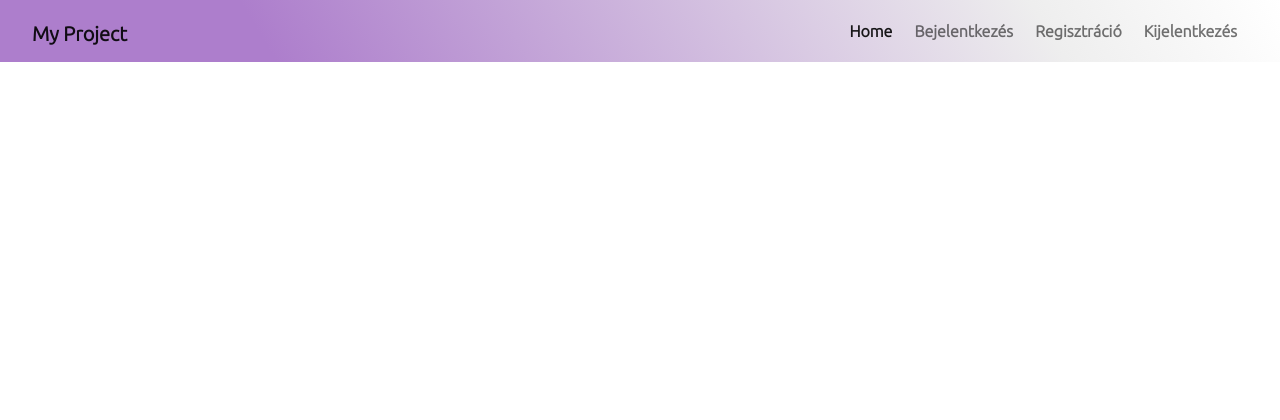
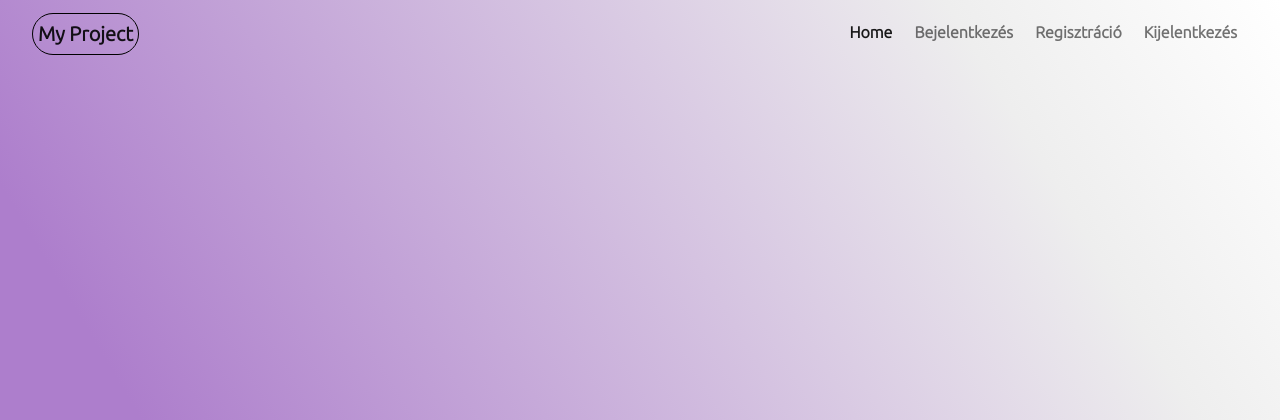
Before and after one commit to rkekesi22/My-Project, a Flask app: template website/templates/base.html in a window 1280 px wide. Shown: the top 420 px of the page. Run offline with Flask 2, Linux system fonts and the light colour scheme; the template is opened without the code that fills it, so the values that code supplies are empty.

Commit message:
Regisztrációs felület with bootstrap

```diff
--- a/website/auth.py
+++ b/website/auth.py
@@ -5,6 +5,7 @@ auth = Blueprint('auth', __name__, url_prefix='/')
 @auth.route('/login')
 def login():
     return render_template('login.html')
+    # return render_template('login.html', text="This is my webpage")
 
 @auth.route('/logout')
 def logout():
--- a/website/static/style.css
+++ b/website/static/style.css
@@ -1,19 +1,27 @@
 *{
     margin: 0;
     padding: 0;
-    font-family: 'Ubuntu', sans-serif;;
+    font-family: 'Ubuntu', sans-serif;
 }
 
-.menu-bar{
-    /* https://cssgradient.io/ */
+body{
+    background: linear-gradient(59deg, rgba(173,126,204,1) 21%, rgba(238,238,238,1) 81%, rgba(255,255,255,1) 100%);
+    background-attachment: fixed;
+}
+
+/* .menu-bar{
+    https://cssgradient.io/
     background-image: linear-gradient(59deg, rgba(173,126,204,1) 21%, rgba(238,238,238,1) 81%, rgba(255,255,255,1) 100%);
-}
+} */
 
 .navbar-brand{
     font-size: 16px;
     font-weight: bold;
     margin-top: 5px;
     margin-left: 20px;
+    padding: 5px;
+    border: 1px solid black;
+    border-radius: 50px 50px 50px 50px;
 
 }
 
--- /dev/null
+++ b/website/static/style_for_signup.css
@@ -0,0 +1,28 @@
+.signup-form{
+    width: 600px;
+    margin: 40px auto;
+}
+
+.signup-form form{
+    background: #fff;
+    border-radius: 10px;
+    margin-bottom: 15px;
+    box-shadow: 12px 15px 5px rgba(0,0,0, 0.5);
+    padding: 50px;
+    color: rgb(121, 121, 121);
+}
+
+.signup-form .form-group{
+    margin-bottom: 20px;
+}
+
+.signup-form .btn{
+    background: #eeeeee;
+    border:none;
+    /* min-width: 140px; */
+}
+
+.signup-form .btn:hover, .signup-form .btn:focus{
+    background: #ad7ecc !important;
+    transition-duration: 0.5s;
+}
--- a/website/templates/base.html
+++ b/website/templates/base.html
@@ -6,13 +6,17 @@
     <meta name="viewport" content="width=device-width, initial-scale=1.0">
 
     <link rel="stylesheet" href="./static/style.css">
+    <link rel="stylesheet" href="./static/style_for_signup.css">
+
     <!-- Bootstrap használata -->
     <link href="https://cdn.jsdelivr.net/npm/bootstrap@5.1.1/dist/css/bootstrap.min.css" rel="stylesheet" integrity="sha384-F3w7mX95PdgyTmZZMECAngseQB83DfGTowi0iMjiWaeVhAn4FJkqJByhZMI3AhiU" crossorigin="anonymous">
+
     <!-- Betűtípus beállítása -->
     <!-- https://fonts.google.com/specimen/Ubuntu#standard-styles -->
     <link href="https://fonts.googleapis.com/css2?family=Poppins:wght@100&family=Ubuntu:wght@300&display=swap" rel="stylesheet">
 
     <!-- Jinja templating -->
+    <!-- https://jinja.palletsprojects.com/en/3.0.x/templates/ -->
     <title>{% block title %} Home {% endblock%}</title>
 </head>
 <body>
@@ -29,22 +33,28 @@
               <!-- https://getbootstrap.com/docs/5.0/utilities/flex/ -->
             <ul class="navbar-nav ms-auto">
               <li class="nav-item">
-                <a class="nav-link active" aria-current="page" href="#">Home</a>
+                <a class="nav-link active" id="home" aria-current="page" href="/">Home</a>
               </li>
               <li class="nav-item">
-                <a class="nav-link" href="/login">Bejelentkezés</a>
+                <a class="nav-link" id="login" href="/login">Bejelentkezés</a>
               </li>
               <li class="nav-item">
-                <a class="nav-link" href="/sign-up">Regisztráció</a>
+                <a class="nav-link" id="signUp" href="/sign-up">Regisztráció</a>
               </li>
               <li class="nav-item">
-                <a class="nav-link" href="/logout" >Kijelentkezés</a>
+                <a class="nav-link" id="logout" href="/logout" >Kijelentkezés</a>
               </li>
             </ul>
           </div>
         </div>
       </nav>
     </div>
+
+    <div class="container">
+      {%block content%}
+      {%endblock%}
+    </div>
+
     <script src="https://cdn.jsdelivr.net/npm/bootstrap@5.1.1/dist/js/bootstrap.bundle.min.js" integrity="sha384-/bQdsTh/da6pkI1MST/rWKFNjaCP5gBSY4sEBT38Q/9RBh9AH40zEOg7Hlq2THRZ" crossorigin="anonymous"></script>
 </body>
 </html>
```
